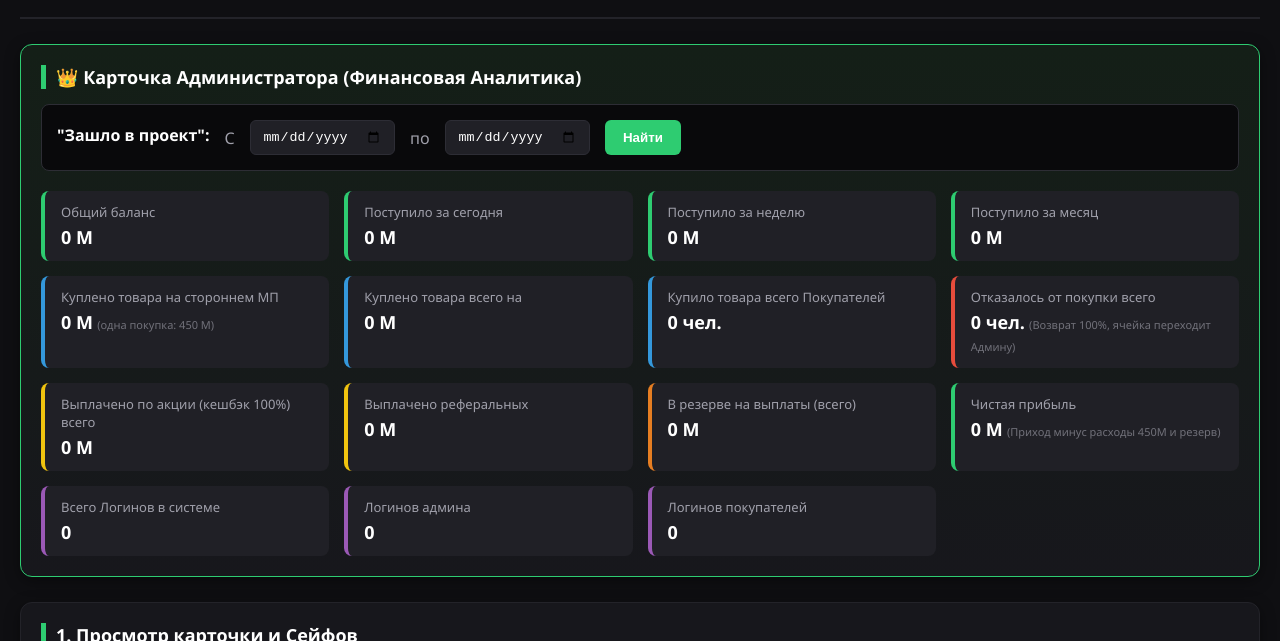
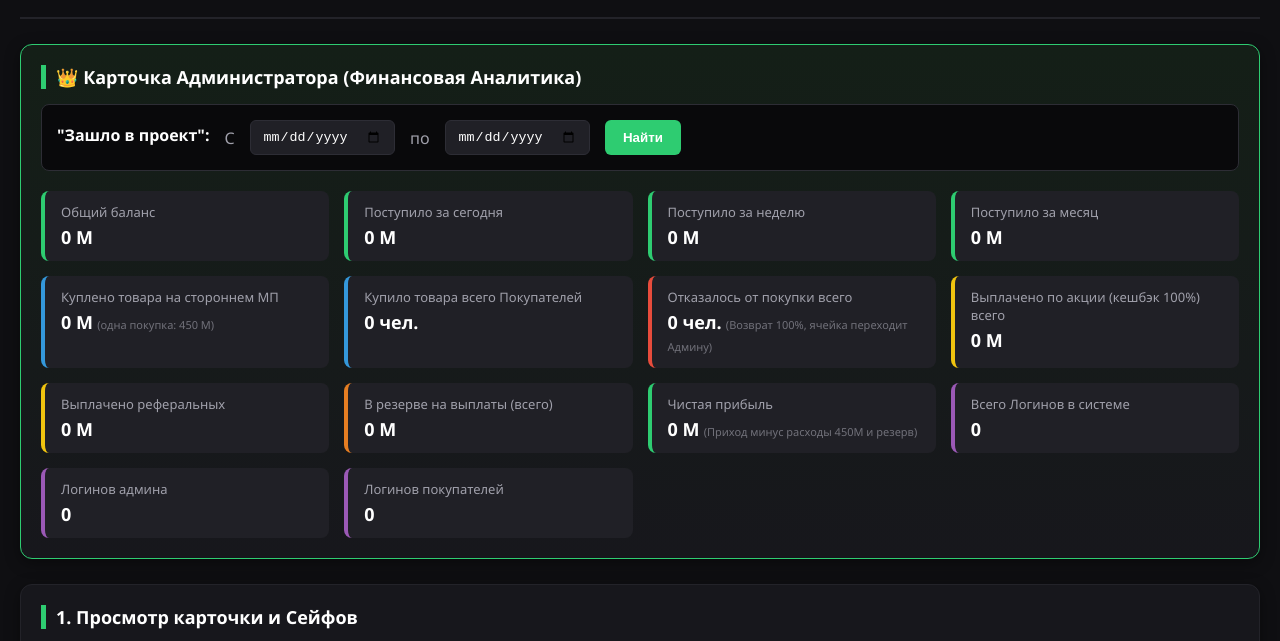
Before and after one commit to alprok8922399-stack/site-2-tree, a plain HTML site: page frontend/index.backup.html in a window 1280 px wide. Shown: the part 86-727 px from the top of the page. Drawn offline with Linux system fonts and the light colour scheme; no server answers.

Commit message:
Remove total goods purchased stat from index.backup.html
Removed unnecessary total goods purchased stat and adjusted HTML structure.

```diff
--- a/frontend/index.backup.html
+++ b/frontend/index.backup.html
@@ -232,10 +232,6 @@
                 <span class="subtext">(одна покупка: 450 M)</span>
             </div>
             <div class="stat-item" style="border-left-color: #3498db;">
-                <span class="title">Куплено товара всего на</span>
-                <span class="value" id="stat-goods-total-m">0 M</span>
-            </div>
-            <div class="stat-item" style="border-left-color: #3498db;">
                 <span class="title">Купило товара всего Покупателей</span>
                 <span class="value" id="stat-buyers-count">0 чел.</span>
             </div>
```
